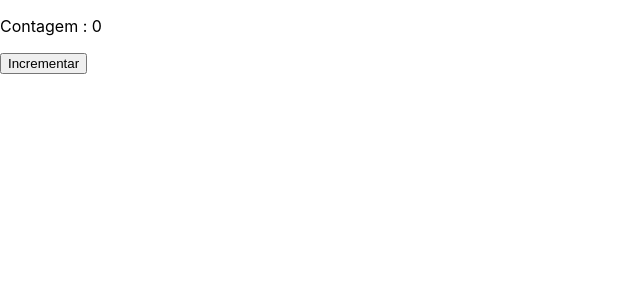
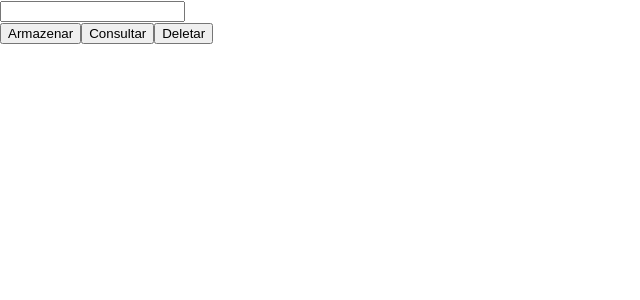
Before and after one commit to willpolitano/curso-react, a React (Create React App) app: page / in a window 1280 px wide. Shown: the top 300 px of the page, without its empty margins (0-640 px from the left). Built offline with nearby package versions, Linux system fonts and the light colour scheme; the HTML template or start-up script is replaced by a standard one.

Commit message:
localStorage

```diff
--- a/src/App.jsx
+++ b/src/App.jsx
@@ -1,21 +1,30 @@
-import React, {useState, useEffect} from 'react'
+import React, {useState} from 'react'
 
 import './index.css'
 
 const App = () => {
 
-    const[contagem, setContagem] = useState(0)
+    const[nome, setNome] = useState()
 
-    useEffect(
-        () => {document.title = contagem}
-    )
+    const armazenar = (chave, valor) => {
+        localStorage.setItem(chave, valor)
+    }
+
+    const consultar = (chave) => {
+        alert(localStorage.getItem(chave))
+    }
+
+    const deletar = (chave) => {
+        localStorage.removeItem(chave)
+    }
 
 
     return (
             <>
-                <p>Contagem : {contagem}</p>
-                <button onClick={() => setContagem(contagem + 1)}>Incrementar</button>
-
+                <input type="text" value={nome} onChange={(e) => {setNome(e.target.value)}}/><br/>
+                <button onClick={() => armazenar('ls_nome', nome)}>Armazenar</button>
+                <button onClick={() => consultar('ls_nome')}>Consultar</button>
+                <button onClick={() => deletar('ls_nome')}>Deletar</button>
             </>
     )
 }
```
